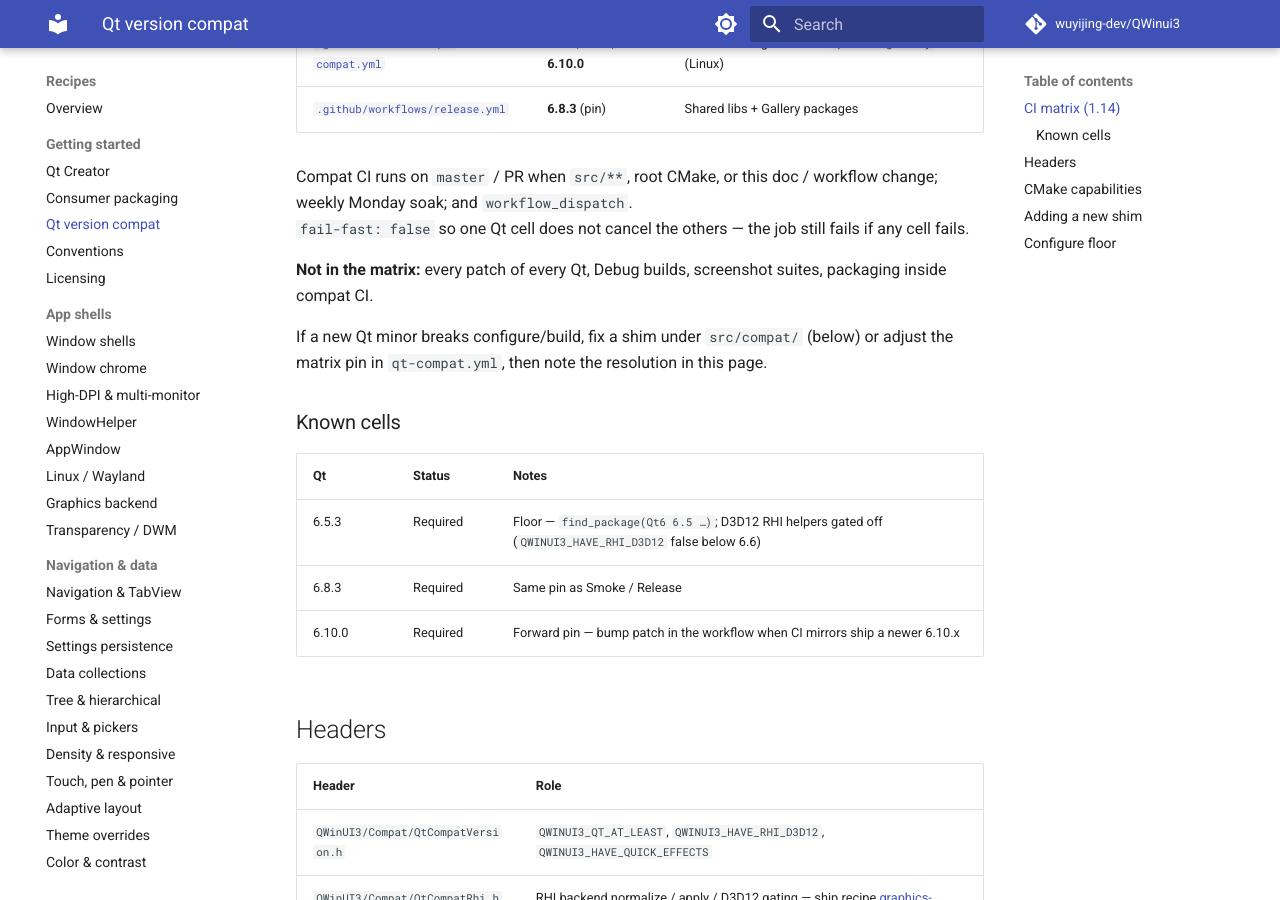
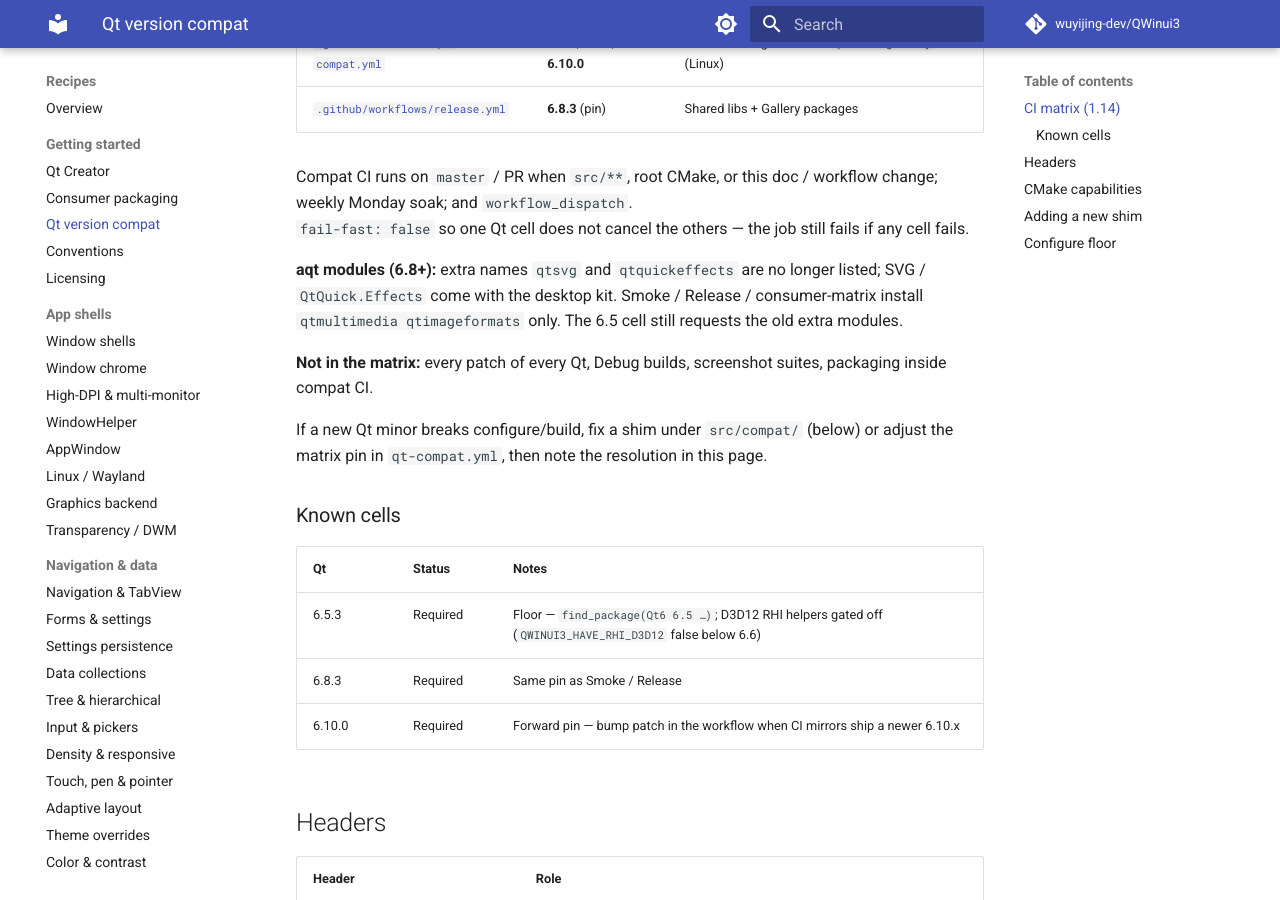
Before and after one commit to wuyijing-dev/QWinui3, an MkDocs documentation site: the page built from docs/qt-version-compat.md, in a window 1280 px wide and 900 px high, scrolled down 482 px. Built offline with MkDocs 1.6.1 and Material for MkDocs 9.7.7, drawn with Linux system fonts in a browser that asks for light colours; comment, search, counter and statistics services are not loaded.

Commit message:
Fix Qt 6.8 CI install so Release can ship shared libs and Gallery.
aqt no longer lists qtsvg/qtquickeffects as extra modules; those packages are in the desktop kit. v2.64 tagging never published because Install Qt failed.

```diff
--- a/docs/qt-version-compat.md
+++ b/docs/qt-version-compat.md
@@ -14,6 +14,8 @@
 
 Compat CI runs on `master` / PR when `src/**`, root CMake, or this doc / workflow change; weekly Monday soak; and `workflow_dispatch`.
 `fail-fast: false` so one Qt cell does not cancel the others — the job still fails if any cell fails.
+
+**aqt modules (6.8+):** extra names `qtsvg` and `qtquickeffects` are no longer listed; SVG / `QtQuick.Effects` come with the desktop kit. Smoke / Release / consumer-matrix install `qtmultimedia qtimageformats` only. The 6.5 cell still requests the old extra modules.
 
 **Not in the matrix:** every patch of every Qt, Debug builds, screenshot suites, packaging inside compat CI.
 
```
Also changed, not shown: 4 other files.
